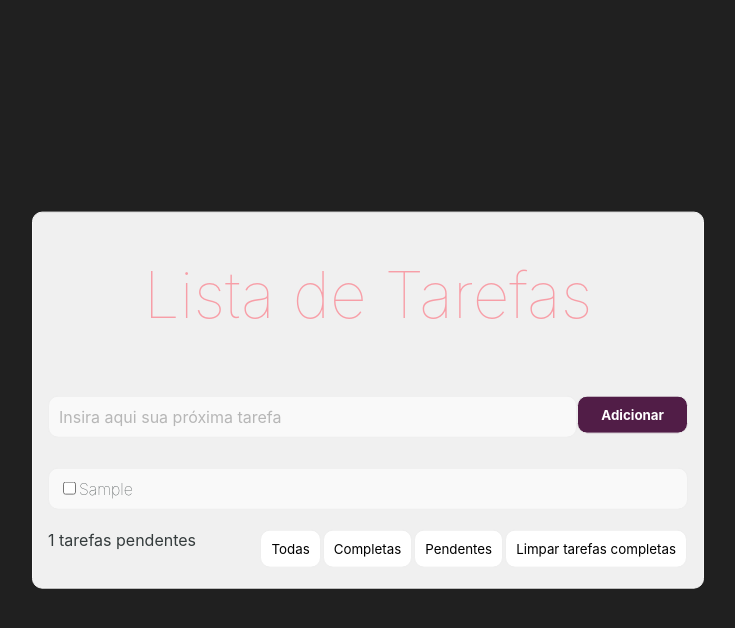
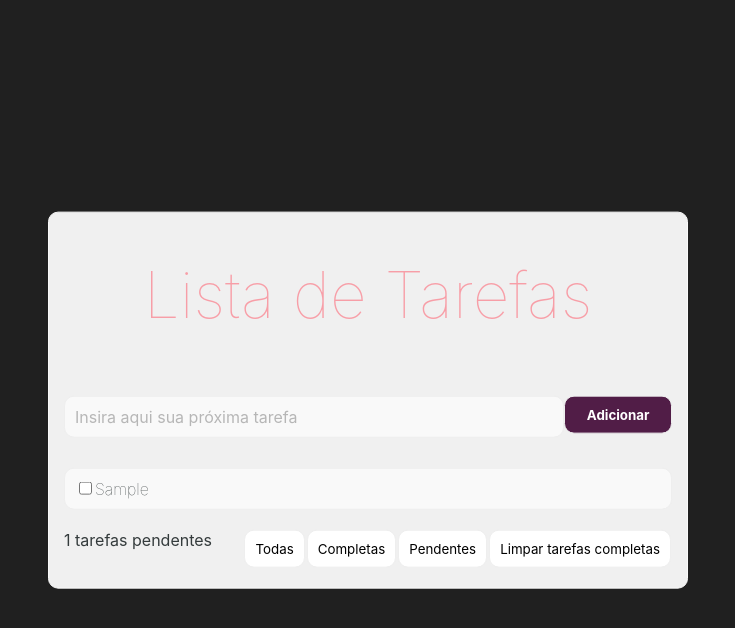
Before and after one commit to kauanmocelin/todo-react-app, a React (Create React App) app: page / in a window 1280 px wide. Both pictures are taken after typing "Sample" into the empty fields and a click on the button "Adicionar". Shown: the top 628 px of the page, without its empty margins (272-1007 px from the left). Built offline with nearby package versions, Linux system fonts and the light colour scheme.

Commit message:
Inclusão box-sizing para elementos css de forma global

```diff
--- a/src/components/AddTask/AddTask.module.css
+++ b/src/components/AddTask/AddTask.module.css
@@ -24,7 +24,6 @@
   color: #343b3c;
   font-size: medium;
   font-family: inherit;
-  box-sizing: border-box;
 }
 
 .AddTask input::placeholder {
@@ -43,5 +42,4 @@
   color: #fff;
   cursor: pointer;
   font-family: inherit;
-  box-sizing: border-box;
 }
--- a/src/components/Task/Task.module.css
+++ b/src/components/Task/Task.module.css
@@ -6,7 +6,6 @@
   border-radius: 10px;
   font-weight: lighter;
   color: #343b3c;
-  box-sizing: border-box;
   display: flex;
   justify-content: space-between;
 }
--- a/src/index.css
+++ b/src/index.css
@@ -1,3 +1,7 @@
+* {
+  box-sizing: border-box;
+}
+
 body {
   margin: 0;
   width: 100vw;
```
